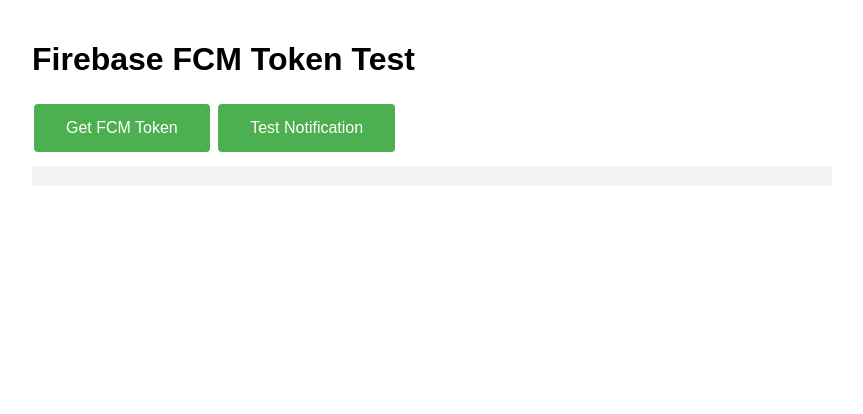
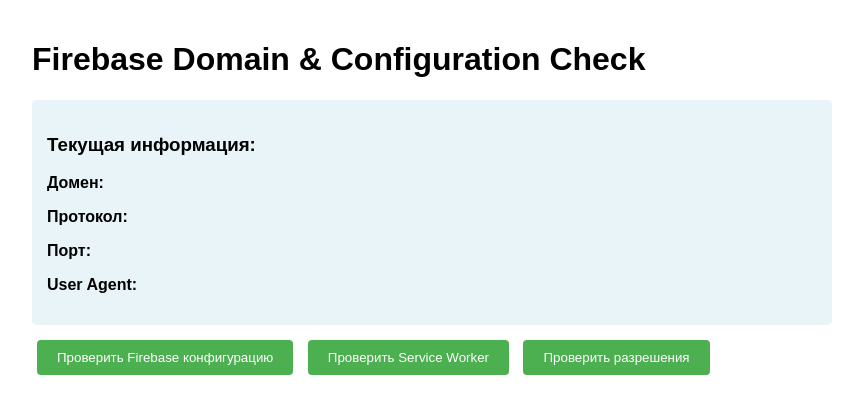
Before and after one commit to ChestnutCMD/Rental-Guru, a Django app: template RentalGuru/notification/templates/test_push.html in a window 1280 px wide. Shown: the top 414 px of the page, without its empty margins (208-1071 px from the left). Run offline with Django 4.2, Linux system fonts and the light colour scheme; the template is opened without the code that fills it, so the values that code supplies are empty; parts of the project's set-up code (start-up, migrations or seed data) failed here and were passed over; some libraries are stand-ins or nearby versions.

Commit message:
update fcm

```diff
--- a/RentalGuru/notification/templates/test_push.html
+++ b/RentalGuru/notification/templates/test_push.html
@@ -3,7 +3,7 @@
 <head>
     <meta charset="UTF-8">
     <meta name="viewport" content="width=device-width, initial-scale=1.0">
-    <title>Firebase FCM Token Test</title>
+    <title>Firebase Domain Check</title>
     <style>
         body {
             font-family: Arial, sans-serif;
@@ -11,57 +11,70 @@
             margin: 0 auto;
             padding: 20px;
         }
+        .info {
+            background-color: #e8f4f8;
+            padding: 15px;
+            border-radius: 5px;
+            margin: 10px 0;
+        }
+        .error {
+            background-color: #ffebee;
+            color: #c62828;
+            padding: 15px;
+            border-radius: 5px;
+            margin: 10px 0;
+        }
+        .success {
+            background-color: #e8f5e8;
+            color: #2e7d32;
+            padding: 15px;
+            border-radius: 5px;
+            margin: 10px 0;
+        }
         button {
             background-color: #4CAF50;
             border: none;
             color: white;
-            padding: 15px 32px;
-            text-align: center;
-            text-decoration: none;
-            display: inline-block;
-            font-size: 16px;
-            margin: 4px 2px;
+            padding: 10px 20px;
             cursor: pointer;
             border-radius: 4px;
+            margin: 5px;
         }
-        button:hover {
-            background-color: #45a049;
-        }
-        #token {
-            background-color: #f4f4f4;
+        pre {
+            background-color: #f5f5f5;
             padding: 10px;
             border-radius: 4px;
-            word-break: break-all;
-            margin-top: 10px;
-        }
-        .error {
-            color: red;
-        }
-        .success {
-            color: green;
-        }
-        .debug {
-            background-color: #e8f4f8;
-            padding: 10px;
-            border-radius: 4px;
-            margin-top: 10px;
-            font-family: monospace;
-            font-size: 12px;
+            overflow-x: auto;
         }
     </style>
 </head>
 <body>
-    <h1>Firebase FCM Token Test</h1>
-    <button id="get-token">Get FCM Token</button>
-    <button id="test-notification">Test Notification</button>
-    <p id="token"></p>
-    <div id="debug"></div>
+    <h1>Firebase Domain & Configuration Check</h1>
+
+    <div class="info">
+        <h3>Текущая информация:</h3>
+        <p><strong>Домен:</strong> <span id="current-domain"></span></p>
+        <p><strong>Протокол:</strong> <span id="current-protocol"></span></p>
+        <p><strong>Порт:</strong> <span id="current-port"></span></p>
+        <p><strong>User Agent:</strong> <span id="user-agent"></span></p>
+    </div>
+
+    <button onclick="checkFirebaseConfig()">Проверить Firebase конфигурацию</button>
+    <button onclick="checkServiceWorker()">Проверить Service Worker</button>
+    <button onclick="checkPermissions()">Проверить разрешения</button>
+
+    <div id="results"></div>
 
     <script type="module">
         import { initializeApp } from "https://www.gstatic.com/firebasejs/9.14.0/firebase-app.js";
-        import { getMessaging, getToken, onMessage } from "https://www.gstatic.com/firebasejs/9.14.0/firebase-messaging.js";
+        import { getMessaging, getToken } from "https://www.gstatic.com/firebasejs/9.14.0/firebase-messaging.js";
 
-        // Your web app's Firebase configuration
+        // Заполняем базовую информацию
+        document.getElementById('current-domain').textContent = window.location.hostname;
+        document.getElementById('current-protocol').textContent = window.location.protocol;
+        document.getElementById('current-port').textContent = window.location.port || 'default';
+        document.getElementById('user-agent').textContent = navigator.userAgent;
+
         const firebaseConfig = {
             apiKey: "AIzaSyAVFtJ9isbDXFaLbmJJcDdpMA8jsl_ZyOU",
             authDomain: "rental-guru-465d7.firebaseapp.com",
@@ -72,43 +85,101 @@
             measurementId: "G-K2WEZKWG2W"
         };
 
-        // Initialize Firebase
         const app = initializeApp(firebaseConfig);
         const messaging = getMessaging(app);
 
-        // Debug info
-        const debugDiv = document.getElementById('debug');
-        function addDebugInfo(message) {
-            debugDiv.innerHTML += `<div>${new Date().toISOString()}: ${message}</div>`;
+        window.checkFirebaseConfig = function() {
+            const results = document.getElementById('results');
+
+            let html = '<div class="info"><h3>Firebase Configuration:</h3><pre>';
+            html += JSON.stringify(firebaseConfig, null, 2);
+            html += '</pre></div>';
+
+            // Проверка соответствия домена
+            const currentDomain = window.location.hostname;
+            const authDomain = firebaseConfig.authDomain;
+
+            if (currentDomain === 'rentalguru.ru' || currentDomain === 'localhost') {
+                html += '<div class="success">✓ Домен выглядит корректно</div>';
+            } else {
+                html += '<div class="error">⚠ Текущий домен может не совпадать с настройками Firebase</div>';
             }
 
-        addDebugInfo(`Browser: ${navigator.userAgent}`);
-        addDebugInfo(`Service Worker support: ${('serviceWorker' in navigator)}`);
-        addDebugInfo(`Notification support: ${('Notification' in window)}`);
+            // Проверка HTTPS
+            if (window.location.protocol === 'https:' || window.location.hostname === 'localhost') {
+                html += '<div class="success">✓ Использует HTTPS или localhost</div>';
+            } else {
+                html += '<div class="error">⚠ Требуется HTTPS для работы FCM</div>';
+            }
 
-        // Register service worker
+            results.innerHTML = html;
+        };
+
+        window.checkServiceWorker = async function() {
+            const results = document.getElementById('results');
+            let html = '<div class="info"><h3>Service Worker Check:</h3>';
+
             if ('serviceWorker' in navigator) {
                 try {
-                const registration = await navigator.serviceWorker.register('/firebase-messaging-sw.js', {
-                    type: 'module',
-                    scope: '/'
+                    const registrations = await navigator.serviceWorker.getRegistrations();
+                    html += `<p>Найдено Service Worker регистраций: ${registrations.length}</p>`;
+
+                    registrations.forEach((reg, index) => {
+                        html += `<p>Регистрация ${index + 1}: ${reg.scope}</p>`;
+                        html += `<p>Активный: ${reg.active ? 'Да' : 'Нет'}</p>`;
+                        html += `<p>Ожидающий: ${reg.waiting ? 'Да' : 'Нет'}</p>`;
                     });
 
-                addDebugInfo(`Service Worker registered: ${registration.scope}`);
+                    // Проверка доступности firebase-messaging-sw.js
+                    try {
+                        const response = await fetch('/firebase-messaging-sw.js');
+                        if (response.ok) {
+                            html += '<div class="success">✓ firebase-messaging-sw.js доступен</div>';
+                        } else {
+                            html += `<div class="error">⚠ firebase-messaging-sw.js недоступен: ${response.status}</div>`;
+                        }
+                    } catch (error) {
+                        html += `<div class="error">⚠ Ошибка загрузки firebase-messaging-sw.js: ${error.message}</div>`;
+                    }
 
-                // Ждем пока service worker станет активным
-                await navigator.serviceWorker.ready;
-                addDebugInfo('Service Worker ready');
+                } catch (error) {
+                    html += `<div class="error">Ошибка проверки Service Worker: ${error.message}</div>`;
+                }
+            } else {
+                html += '<div class="error">Service Worker не поддерживается в этом браузере</div>';
+            }
 
-                document.getElementById('get-token').addEventListener('click', async () => {
+            html += '</div>';
+            results.innerHTML = html;
+        };
+
+        window.checkPermissions = async function() {
+            const results = document.getElementById('results');
+            let html = '<div class="info"><h3>Permissions Check:</h3>';
+
+            // Проверка разрешений на уведомления
+            if ('Notification' in window) {
+                html += `<p>Notification permission: ${Notification.permission}</p>`;
+
+                if (Notification.permission === 'default') {
+                    html += '<p>Попытка запросить разрешение...</p>';
                     try {
-                        addDebugInfo('Requesting notification permission...');
+                        const permission = await Notification.requestPermission();
+                        html += `<p>Новое разрешение: ${permission}</p>`;
+                    } catch (error) {
+                        html += `<div class="error">Ошибка запроса разрешения: ${error.message}</div>`;
+                    }
+                }
+            } else {
+                html += '<div class="error">Notification API не поддерживается</div>';
+            }
 
-                        const permission = await Notification.requestPermission();
-                        addDebugInfo(`Permission result: ${permission}`);
-
-                        if (permission === 'granted') {
-                            addDebugInfo('Getting FCM token...');
+            // Попытка получить FCM токен
+            if (Notification.permission === 'granted') {
+                try {
+                    const registration = await navigator.serviceWorker.register('/firebase-messaging-sw.js', {
+                        type: 'module'
+                    });
 
                     const token = await getToken(messaging, {
                         vapidKey: 'BKKf7beRVHddoNDzr3XwDSNyJyZD_cD3_IrvANTsxLv3rA068b4vfy81JWbwUv4Iaz5DSXQ5ufKqa9J49pSablk',
@@ -116,60 +187,23 @@
                     });
 
                     if (token) {
-                                console.log('FCM Token:', token);
-                                document.getElementById('token').innerHTML = '<span class="success">FCM Token получен успешно:</span><br>' + token;
-                                addDebugInfo('FCM Token received successfully');
+                        html += '<div class="success">✓ FCM токен получен успешно</div>';
+                        html += `<p>Токен: ${token.substring(0, 50)}...</p>`;
                     } else {
-                                console.error('No registration token available');
-                                document.getElementById('token').innerHTML = '<span class="error">No registration token available</span>';
-                                addDebugInfo('No registration token available');
-                            }
-                        } else {
-                            console.error('Notification permission not granted');
-                            document.getElementById('token').innerHTML = '<span class="error">Notification permission not granted</span>';
-                            addDebugInfo('Notification permission denied');
+                        html += '<div class="error">⚠ FCM токен не получен</div>';
                     }
                 } catch (error) {
-                        console.error('Error getting FCM token:', error);
-                        document.getElementById('token').innerHTML = '<span class="error">Error getting FCM token: ' + error.message + '</span>';
-                        addDebugInfo(`Error: ${error.message}`);
+                    html += `<div class="error">Ошибка получения FCM токена: ${error.message}</div>`;
                 }
-                });
-
-                // Test notification button
-                document.getElementById('test-notification').addEventListener('click', () => {
-                    if (Notification.permission === 'granted') {
-                        new Notification('Test Notification', {
-                            body: 'Это тестовое уведомление',
-                            icon: 'https://rentalguru.ru/static/firebase-logo.png'
-                        });
-                        addDebugInfo('Test notification sent');
-                    } else {
-                        addDebugInfo('Notification permission not granted');
-                    }
-                });
-
-            } catch (error) {
-                console.error('Service Worker registration failed:', error);
-                document.getElementById('token').innerHTML = '<span class="error">Service Worker registration failed: ' + error.message + '</span>';
-                addDebugInfo(`SW registration error: ${error.message}`);
-            }
-        } else {
-            document.getElementById('token').innerHTML = '<span class="error">Service Worker not supported in this browser</span>';
-            addDebugInfo('Service Worker not supported');
             }
 
-        // Handle incoming messages
-        onMessage(messaging, (payload) => {
-            console.log('Message received: ', payload);
-            addDebugInfo('Message received from FCM');
+            html += '</div>';
+            results.innerHTML = html;
+        };
 
-            if (payload.notification) {
-                new Notification(payload.notification.title, {
-                    body: payload.notification.body,
-                    icon: payload.notification.icon || 'https://rentalguru.ru/static/firebase-logo.png'
-                });
-            }
+        // Автоматическая проверка при загрузке
+        window.addEventListener('load', () => {
+            checkFirebaseConfig();
         });
     </script>
 </body>
```
Lines whose indentation alone changed are shown as unchanged.
